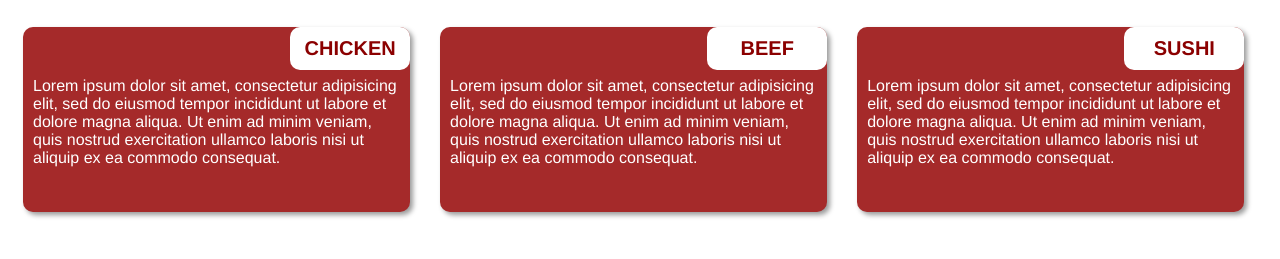
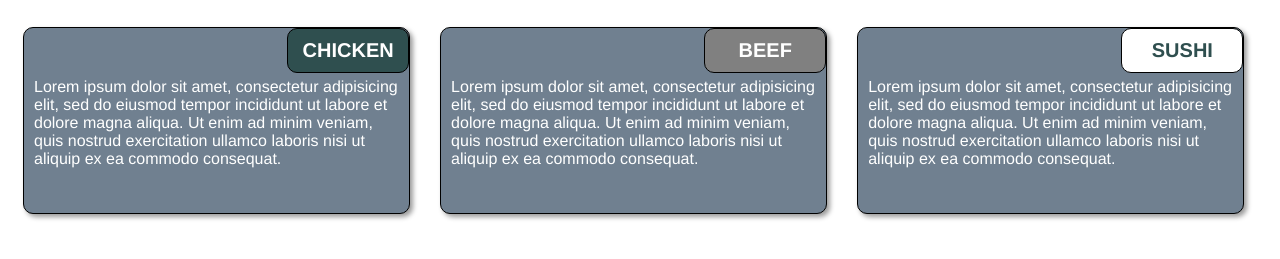
Before and after one commit to rellimin/coursera-work, a plain HTML site: page module2-codetest/index.html in a window 1280 px wide. Shown: the part 63-322 px from the top of the page. Drawn offline with Linux system fonts and the light colour scheme.

Commit message:
Added border and title colors

```diff
--- a/module2-codetest/css/stylesheet.css
+++ b/module2-codetest/css/stylesheet.css
@@ -13,7 +13,9 @@ html {
 
 p {
   position: relative;
-  background-color: #A52A2A;
+  background-color: slategray;
+  border: solid black;
+  border-width: 1px;
   padding-top: 50px;
   padding-left: 10px;
   padding-right: 10px;
@@ -28,22 +30,64 @@ p {
   border-radius: 10px;
 }
 
-.p-title{
+.p-title1{
   position: absolute;
   top: 0px;
   right: 0px;
-  background-color: white;
   padding: 10px;
   width: 100px;
   height: auto;
   font-family: Helvetica;
-  color: darkred;
+  color: white;
   text-align: center;
   align-items: center;
+  border: solid black;
+  border-width: 1px;
   border-radius: 10px;
   margin-bottom: 10px;
   font-size: 20px;
   font-weight: bold;
+  background-color: darkslategray;
+}
+
+.p-title2{
+  position: absolute;
+  top: 0px;
+  right: 0px;
+  padding: 10px;
+  width: 100px;
+  height: auto;
+  font-family: Helvetica;
+  color: white;
+  text-align: center;
+  align-items: center;
+  border: solid black;
+  border-width: 1px;
+  border-radius: 10px;
+  margin-bottom: 10px;
+  font-size: 20px;
+  font-weight: bold;
+  background-color: gray;
+}
+
+.p-title3{
+  position: absolute;
+  top: 0px;
+  right: 0px;
+  padding: 10px;
+  width: 100px;
+  height: auto;
+  font-family: Helvetica;
+  color: darkslategray;
+  text-align: center;
+  align-items: center;
+  border: solid black;
+  border-width: 1px;
+  border-radius: 10px;
+  margin-bottom: 10px;
+  font-size: 20px;
+  font-weight: bold;
+  background-color: white;
 }
 
 /* Simple Responsive Framework. */
--- a/module2-codetest/index.html
+++ b/module2-codetest/index.html
@@ -12,19 +12,19 @@
 <div class="row">
 	<div class="col-lg-4 col-md-6">
 		<p>
-			<span class="p-title">CHICKEN</span>Lorem ipsum dolor sit amet, consectetur adipisicing elit, sed do eiusmod tempor incididunt ut labore et dolore magna aliqua. Ut enim ad minim veniam,
+			<span class="p-title1">CHICKEN</span>Lorem ipsum dolor sit amet, consectetur adipisicing elit, sed do eiusmod tempor incididunt ut labore et dolore magna aliqua. Ut enim ad minim veniam,
 			quis nostrud exercitation ullamco laboris nisi ut aliquip ex ea commodo
 			consequat.
 		</p>
 	</div>
 	<div class="col-lg-4 col-md-6">
 		<p>
-			<span class="p-title">BEEF</span>Lorem ipsum dolor sit amet, consectetur adipisicing elit, sed do eiusmod tempor incididunt ut labore et dolore magna aliqua. Ut enim ad minim veniam, quis nostrud exercitation ullamco laboris nisi ut aliquip ex ea commodo consequat.
+			<span class="p-title2">BEEF</span>Lorem ipsum dolor sit amet, consectetur adipisicing elit, sed do eiusmod tempor incididunt ut labore et dolore magna aliqua. Ut enim ad minim veniam, quis nostrud exercitation ullamco laboris nisi ut aliquip ex ea commodo consequat.
 		</p>
 	</div>
 	<div class="col-lg-4 col-md-12 col-md-6">
 		<p>
-			<span class="p-title">SUSHI</span>Lorem ipsum dolor sit amet, consectetur adipisicing elit, sed do eiusmod tempor incididunt ut labore et dolore magna aliqua. Ut enim ad minim veniam, quis nostrud exercitation ullamco laboris nisi ut aliquip ex ea commodo
+			<span class="p-title3">SUSHI</span>Lorem ipsum dolor sit amet, consectetur adipisicing elit, sed do eiusmod tempor incididunt ut labore et dolore magna aliqua. Ut enim ad minim veniam, quis nostrud exercitation ullamco laboris nisi ut aliquip ex ea commodo
 			consequat.
 		</p>
 	</div>
```
